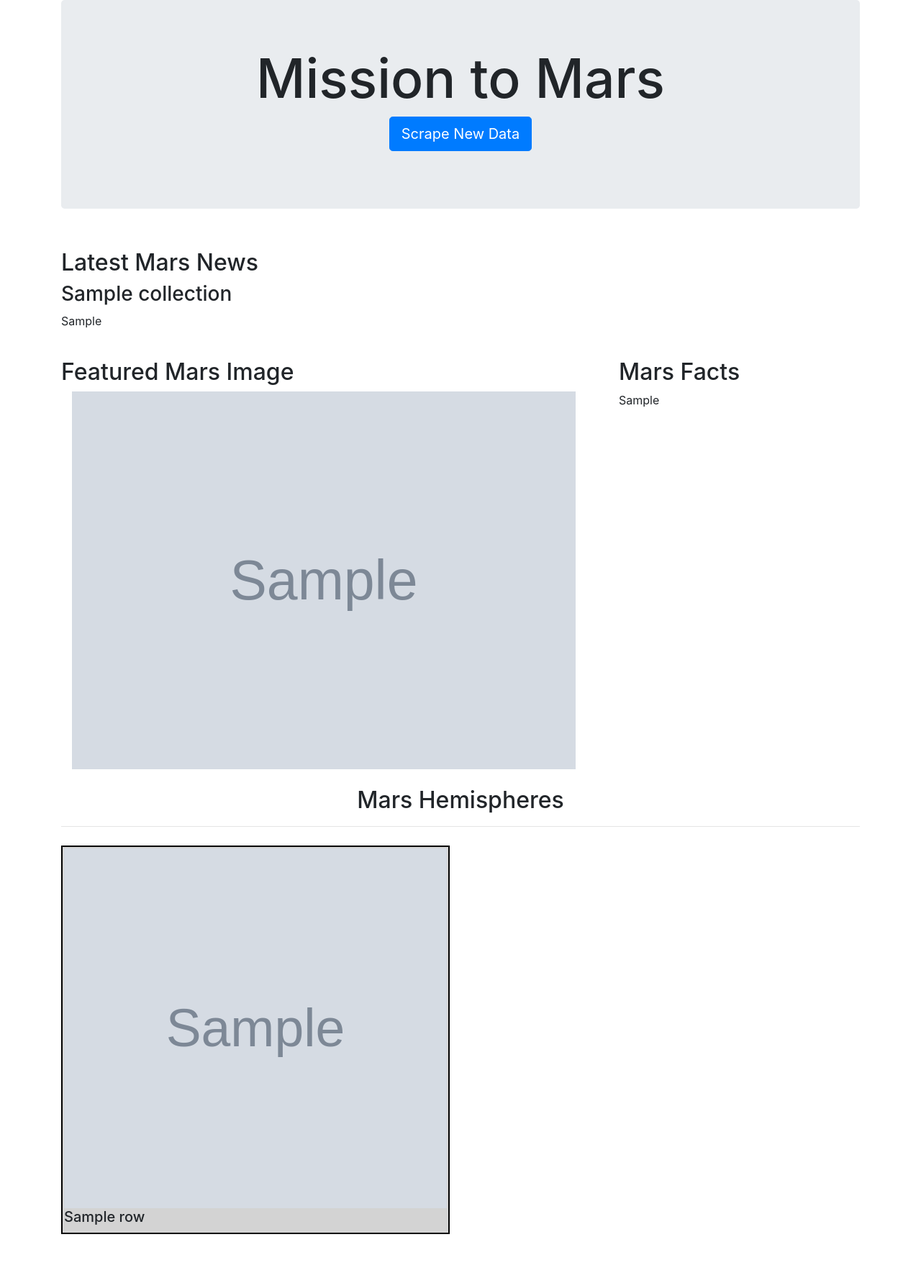
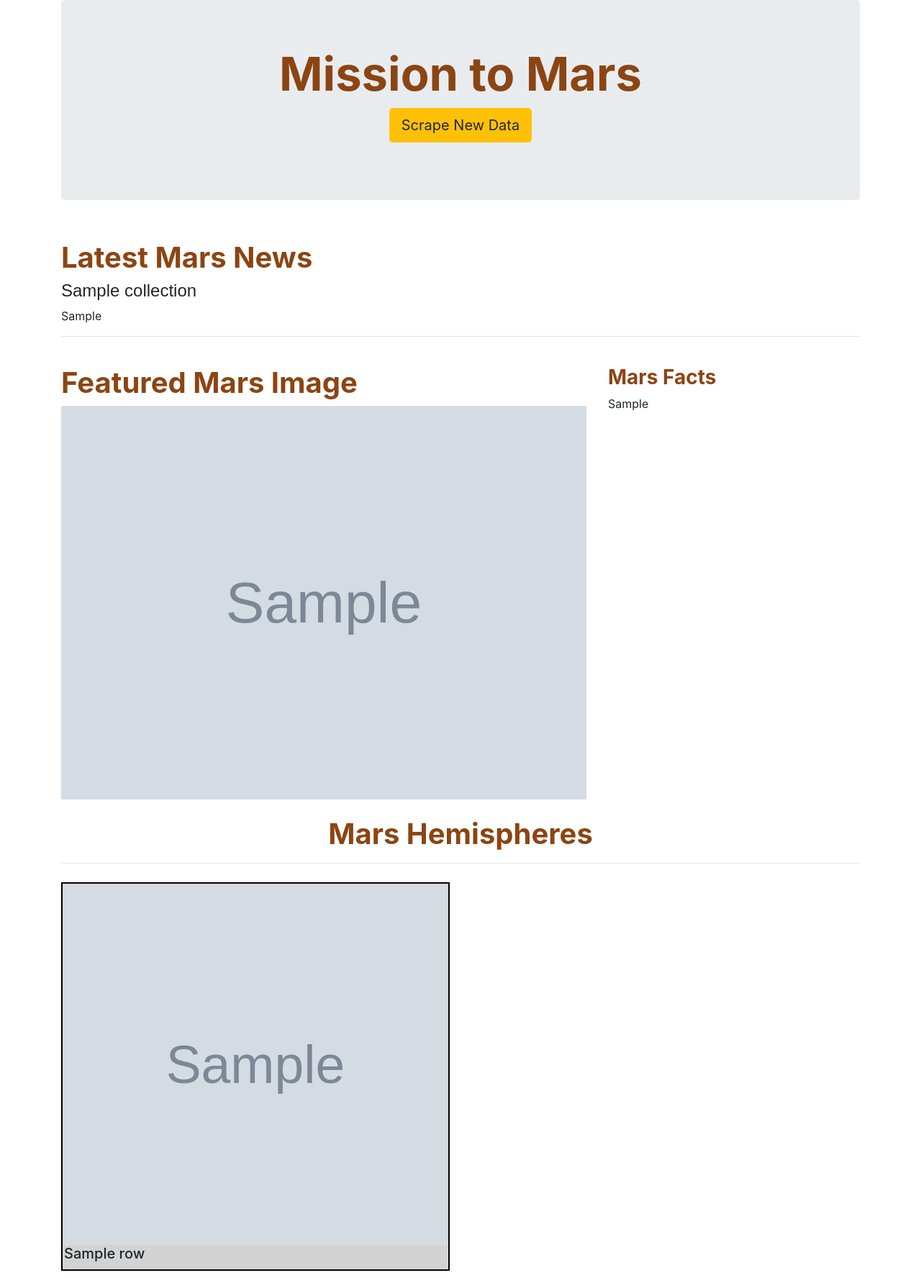
Before and after one commit to cayelsie/Informative-Mars-website, a Flask app: page / in a window 1280 px wide. Shown: the whole page at 72% size. Before the commit the page ends 1715 px from the top, so only its background shows below. Run offline with Flask 2, Linux system fonts and the light colour scheme; grey boxes marked "Sample" are stand-in pictures; a database or web service that is not in the repository returns one stand-in record (values such as "Sample title"); some libraries are stand-ins or nearby versions.

Commit message:
Formatting work, just need some work on table

```diff
--- a/Missions_to_Mars/templates/index.html
+++ b/Missions_to_Mars/templates/index.html
@@ -17,11 +17,25 @@
     margin: 10px 0px 10px 0px;
   }
 
-  h1 {font-size: 75px;}
+  h1 {font-size: 65px;
+    font-weight: bold;
+    color:saddlebrown
+     }
+
+  h2 {font-size: 40px;
+    font-weight: bold;
+    color:saddlebrown
+    }
+
+  h3{color: saddlebrown}
+
+  h4 {font-family: Arial, Helvetica, sans-serif;}
 
   img {
             width: 100%;
         }
+
+
   </style>
 
 </head>
@@ -30,7 +44,7 @@
   <div class="container">
     <div class="jumbotron text-center">
       <h1>Mission to Mars</h1>
-      <p><a class="btn btn-primary btn-lg" href="/scrape" role="button">Scrape New Data</a></p>
+      <p><a class="btn btn-warning btn-lg" href="/scrape" role="button">Scrape New Data</a></p>
     </div>
 
     <br>
@@ -39,27 +53,27 @@
     <div class="row">
       <div class="col-md-12">
         <h2>Latest Mars News</h2>
-        <h3>{{ mars.news_title }}</h3>
+        <h4>{{ mars.news_title }}</h4>
         <p>{{ mars.news_paragraph }}</p>
+        <hr>
       </div>
     </div>
 
     <br>
     <!-- <div class = "container"> -->
     <div class="row">
+
       <div class="col-md-8">
-        <h2>Featured Mars Image</h2>
-        <div class="col-md-12">
 
+        <div class="thumbnail">
+          <h2>Featured Mars Image</h2>
           <img src="{{ mars.featured_mars_image }}" alt="Featured Mars Image">
         </div>
       </div>
 
       <div class="col-md-4">
-        <div class="col-md-12">
-          <h2>Mars Facts</h2>
+          <h3><strong>Mars Facts</h3></strong>
           {{ mars.mars_facts | safe }}
-        </div>
       </div>
     </div>
     <br>
@@ -73,7 +87,7 @@
       <div class="col-md-6">
         <div class="thumbnail">
           <div class = "boxmargin">
-          <img src="{{row['img_url']|default('static/images/error.png', true)}}" alt="..." width=500px height=500px>
+          <img src="{{row['img_url']|default('static/images/error.png', true)}}" alt="Mars Hemisphere" width=500px height=500px>
           <h5 id="caption">{{row['title']}}</h5>
           </div>
         </div>
--- a/Missions_to_Mars/templates/works-1.html
+++ b/Missions_to_Mars/templates/works-1.html
@@ -65,7 +65,7 @@
     <br>
     <!-- <div class = "container"> -->
       <h2 class="text-center">Mars Hemispheres</h2>
-      <hr>
+      <hr class = "font-weight-bold">
     <div class="row">
 
       {% for row in mars.hemispheres %}
```
